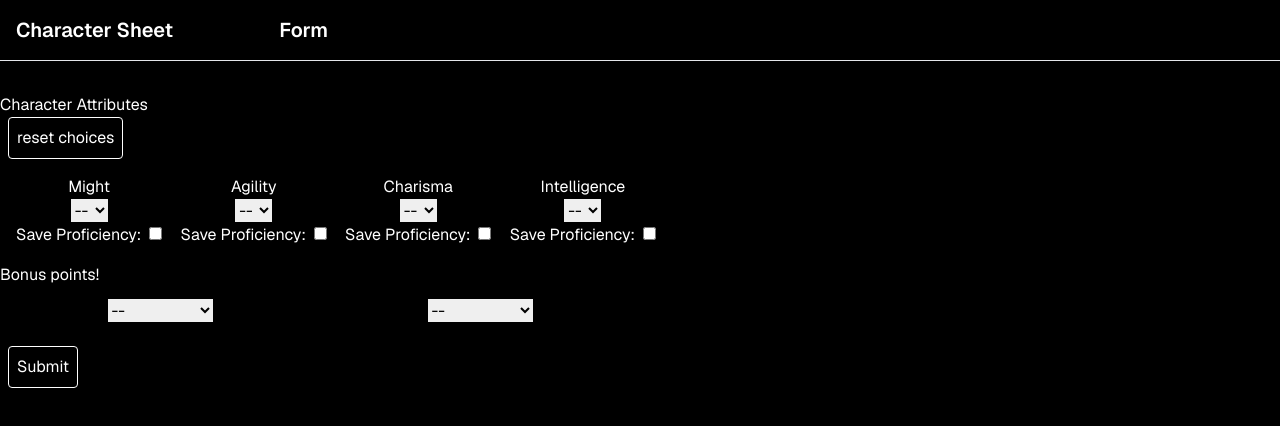
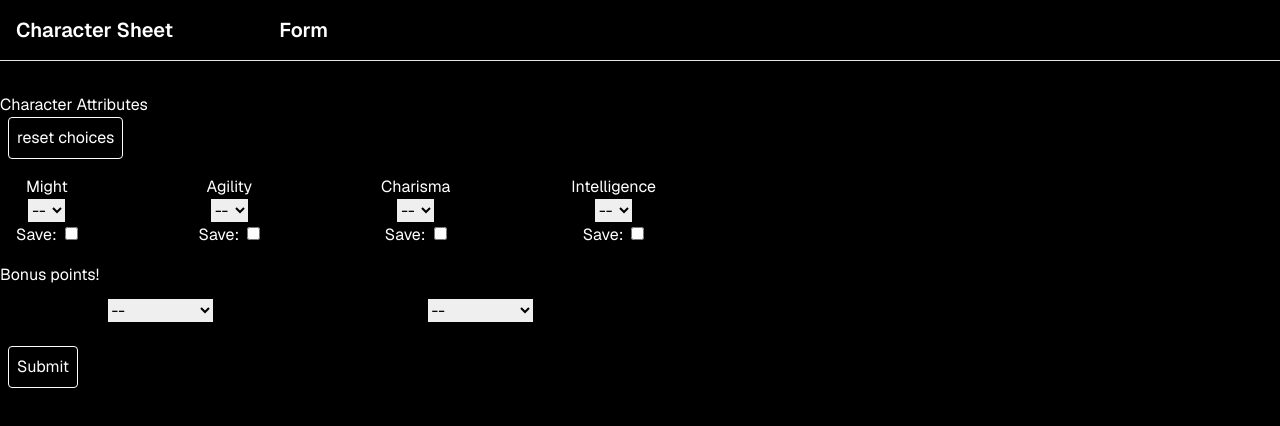
Before and after one commit to thegouge/dc20-beyond, a Next.js app: page /form in a window 1280 px wide. Shown: the top 426 px of the page. Built offline with nearby package versions, Linux system fonts and the light colour scheme.

Commit message:
Made the attributes form a little more legible

```diff
--- a/src/app/_components/form/Attributes.tsx
+++ b/src/app/_components/form/Attributes.tsx
@@ -119,7 +119,7 @@ export default function AttributesForm({ advance }: PropTypes) {
             ))}
           </select>
           <label className="block">
-            Save Proficiency:
+            Save:
             <input
               className="ml-2"
               type="checkbox"
@@ -153,7 +153,7 @@ export default function AttributesForm({ advance }: PropTypes) {
             ))}
           </select>
           <label className="block">
-            Save Proficiency:
+            Save:
             <input
               className="ml-2"
               type="checkbox"
@@ -187,7 +187,7 @@ export default function AttributesForm({ advance }: PropTypes) {
             ))}
           </select>
           <label className="block">
-            Save Proficiency:
+            Save:
             <input
               className="ml-2"
               type="checkbox"
@@ -221,7 +221,7 @@ export default function AttributesForm({ advance }: PropTypes) {
             ))}
           </select>
           <label className="block">
-            Save Proficiency:
+            Save:
             <input
               className="ml-2"
               type="checkbox"
```
